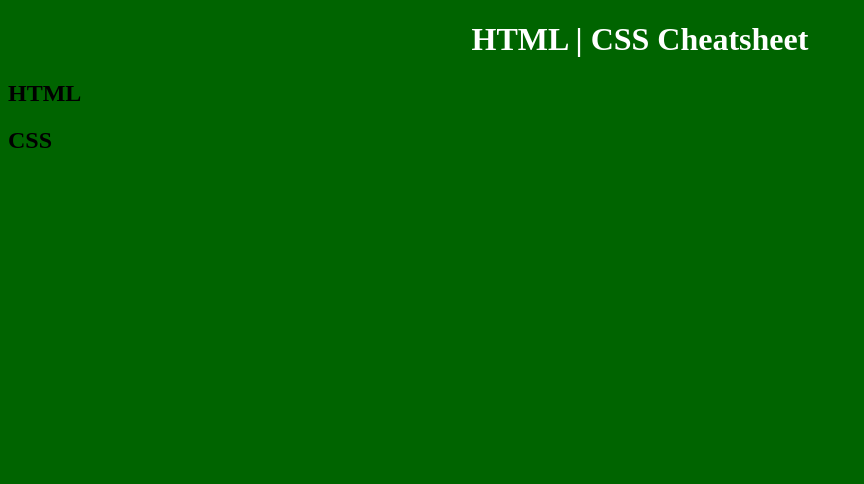
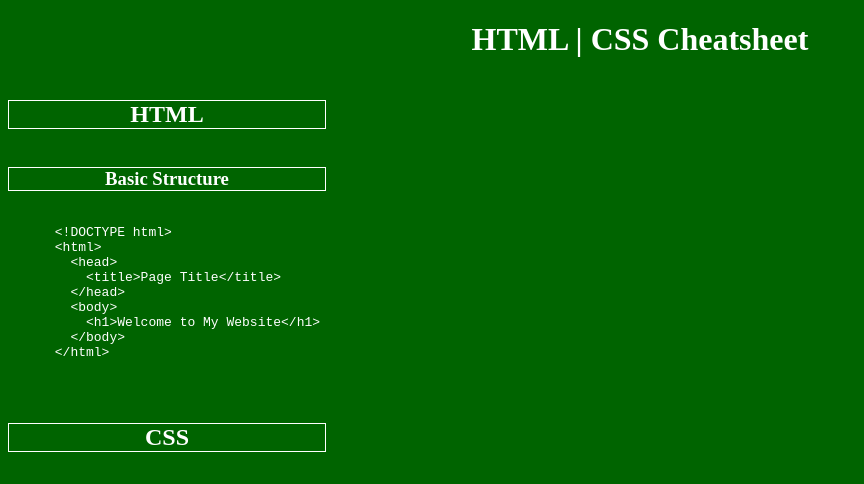
Before and after one commit to issiacthecoder/issiacthecoder.github.io, a plain HTML site: page index.html in a window 1280 px wide. Shown: the whole page, without its empty margins (0-864 px from the left). Drawn offline with Linux system fonts and the light colour scheme.

Commit message:
feat: added content

```diff
--- a/index.html
+++ b/index.html
@@ -7,8 +7,24 @@
 
 <body>
   <h1>HTML | CSS Cheatsheet</h1>
-  <h2>HTML</h2>
-  <h2>CSS</h2>
+
+  <h2 class="title">HTML</h2>
+
+  <h3>Basic Structure</h3>
+  <pre>
+    <code>
+      &lt;!DOCTYPE html&gt;
+      &lt;html&gt;
+        &lt;head&gt;
+          &lt;title&gt;Page Title&lt;/title&gt;
+        &lt;/head&gt;
+        &lt;body&gt;
+          &lt;h1&gt;Welcome to My Website&lt;/h1&gt;
+        &lt;/body&gt;
+      &lt;/html&gt;
+    </code>
+  </pre>
+
+  <h2 class="title">CSS</h2>
 </body>
-
 </html>
--- a/styles.css
+++ b/styles.css
@@ -4,6 +4,31 @@ h1 {
     color: white;
 }
 
+h3 {
+    text-align: center;
+    width: 25%;
+    color: white;
+    border: 1px solid white;
+}
+
 body {
     background-color: #006400;
 }
+
+p {
+    text-align: center;
+    color: white;
+}
+
+pre {
+    color: white;
+    text-align: left;
+}
+
+h2.title {
+    display: inline-block;
+    border: 1px solid white;
+    width: 25%;
+    color: white;
+    text-align: center;
+}
```
